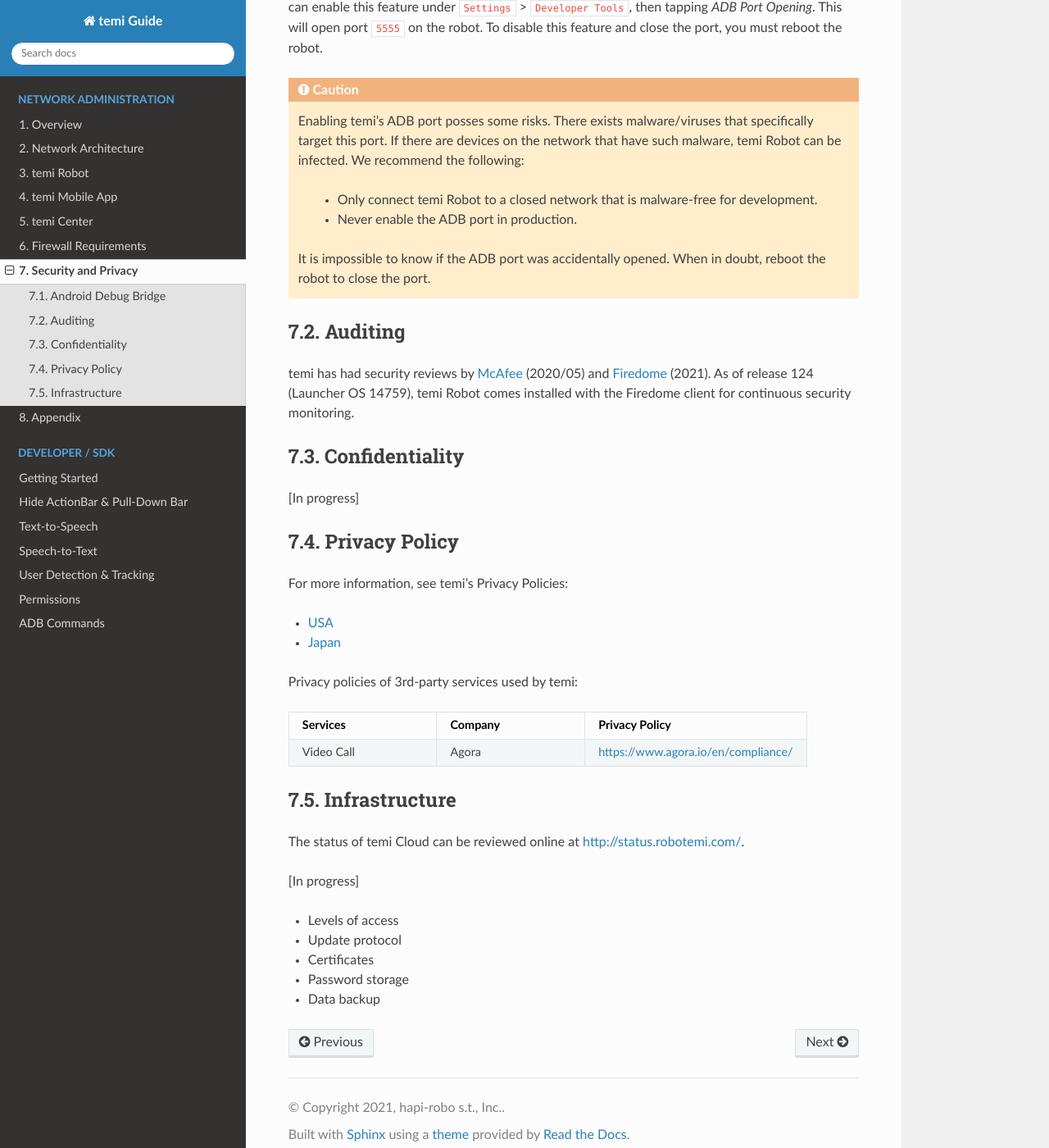
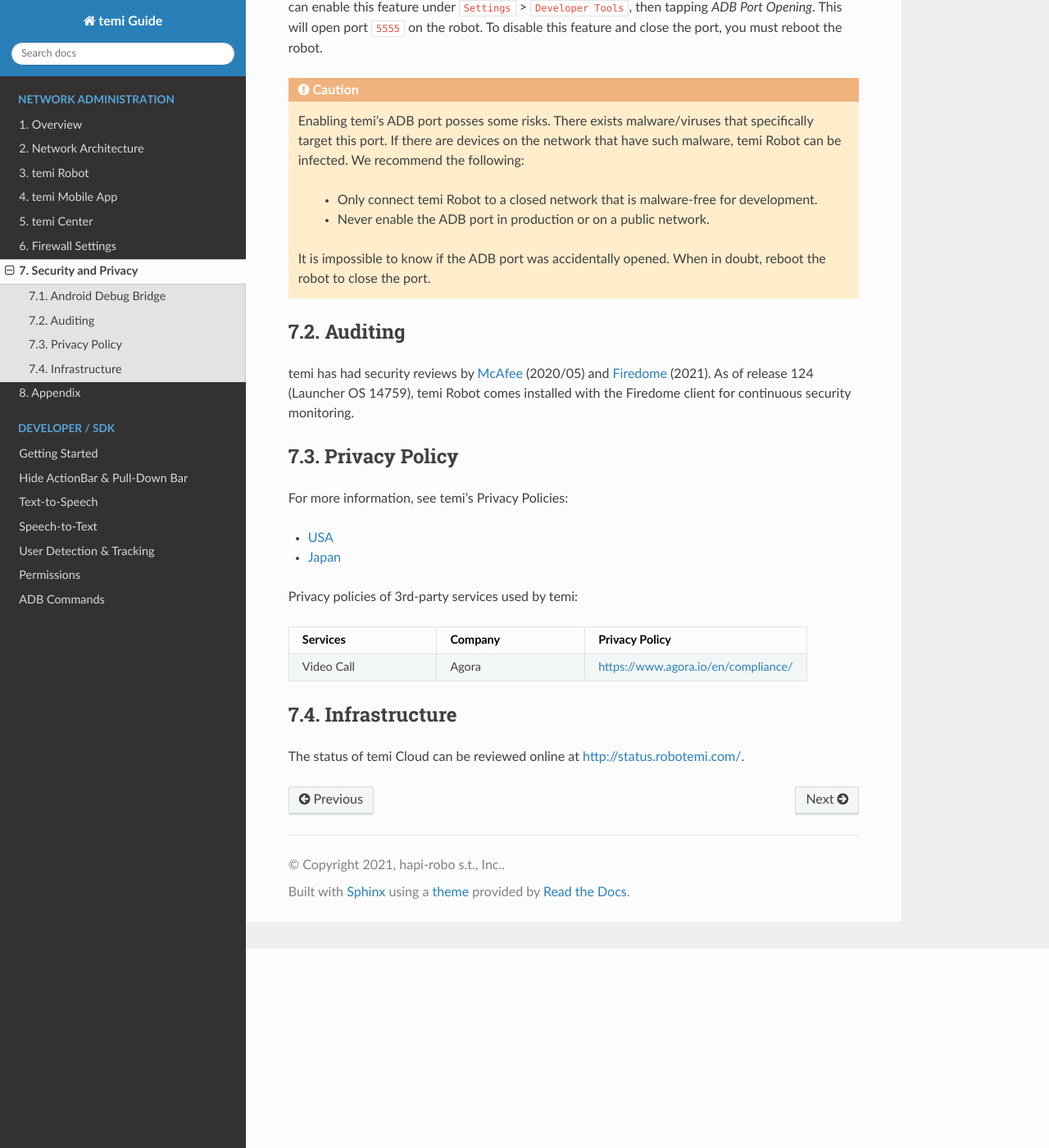
Before and after one commit to hapi-robo/temi-guide, a Sphinx documentation site: the page built from docs/source/network-admin/07_security-privacy.rst, in a window 1280 px wide and 1400 px high, scrolled down 243 px. Shown: the whole window at 82% size. Built offline with Sphinx 7.4.7 and the Read the Docs theme 2.0.0, drawn with Linux system fonts in a browser that asks for light colours.

Commit message:
Renames firewall label and removes incomplete subsections

```diff
--- a/docs/source/network-admin/03_temi-robot.rst
+++ b/docs/source/network-admin/03_temi-robot.rst
@@ -8,7 +8,7 @@
 - Broadband internet access.
 - Minimum internet bandwidth of 2 Mbps upload and 2 Mbps download speeds. See :ref:`box <temi-robot-how-to-measure-bandwidth>` below for measurement instructions.
 - A static IP address or a DHCP server to obtain IPv4 address(es) for temi's wireless interface.
-- A connection to temi Cloud. For more details, refer to :ref:`firewall-requirements`.
+- A connection to temi Cloud. For more details, refer to :ref:`firewall-settings`.
 
 .. admonition:: Recommendations
 
@@ -62,7 +62,7 @@
 
 Quality of Service (QoS) Recommendations
 ========================================
-[In progress]
+QoS should be set to prioritize any temi media traffic on the Wi-Fi network and on the uplink to the ISP. When using :ref:`firewall-settings`, give high priority to UDP traffic (media traffic) to and from the device.
 
 
 Over-the-Air Updates
--- a/docs/source/network-admin/04_temi-mobile-app.rst
+++ b/docs/source/network-admin/04_temi-mobile-app.rst
@@ -7,7 +7,7 @@
 
 - Broadband internet access, which can either come from a Wi-Fi LAN or 4G LTE connection.
 - Minimum internet bandwidth of 2 Mbps upload and 2 Mbps download speeds. See :ref:`box <temi-mobile-app-how-to-measure-bandwidth>` below for measurement instructions.
-- A connection to temi Cloud. For more details, refer to :ref:`firewall-requirements`.
+- A connection to temi Cloud. For more details, refer to :ref:`firewall-settings`.
 
 .. admonition:: Recommendations
 
@@ -22,7 +22,7 @@
 
 Quality of Service (QoS) Recommendations
 ========================================
-[In progress]
+QoS should be set to prioritize any temi media traffic on the Wi-Fi network and on the uplink to the ISP. When using :ref:`firewall-settings`, give high priority to UDP traffic (media traffic) to and from the device.
 
 
 Over-the-Air Updates
--- a/docs/source/network-admin/05_temi-center.rst
+++ b/docs/source/network-admin/05_temi-center.rst
@@ -7,7 +7,7 @@
 
 - Broadband internet access. Wired connection preferred, over a CAT-5 ethernet cable.
 - Minimum internet bandwidth of 2 Mbps upload and 2 Mbps download speeds. See :ref:`box <temi-center-how-to-measure-bandwidth>` below for measurement instructions.
-- A connection to temi Cloud. For more details, refer to :ref:`firewall-requirements`.
+- A connection to temi Cloud. For more details, refer to :ref:`firewall-settings`.
 
 .. admonition:: Recommendations
 
@@ -22,7 +22,7 @@
 
 Quality of Service (QoS) Recommendations
 ========================================
-[In progress]
+QoS should be set to prioritize any temi media traffic on the Wi-Fi network and on the uplink to the ISP. When using :ref:`firewall-settings`, give high priority to UDP traffic (media traffic) to and from the device.
 
 
 PC Hardware Requirements
--- a/docs/source/network-admin/06_firewall.rst
+++ b/docs/source/network-admin/06_firewall.rst
@@ -1,10 +1,10 @@
 .. https://hapirobo.sharepoint.com/:x:/r/sites/hapi-robo/_layouts/15/doc2.aspx?sourcedoc=%7B9F4CB8A6-E544-410E-B1EF-AB44A5743DFB%7D&file=temi_firewall_settings.xlsx&action=default&mobileredirect=true&cid=eab50f22-0111-4f91-aefb-967ccfbe6f33
 
-.. _firewall-requirements:
+.. _firewall-settings:
 
-*********************
-Firewall Requirements
-*********************
+*****************
+Firewall Settings
+*****************
 
 A list of the IP/FQDNs and port numbers that are used by temi Robots, temi Mobile App, and temi Center are provided in the following CSV file.
 
@@ -58,6 +58,7 @@
 iOS
 ^^^
 .. figure:: assets/images/firewall/ios-settings.png
+  :width: 320px
   :alt: Settings
 
   Tap on ``More`` to bring up the Settings page. Then turn ``ON`` `Firewall Mode`. `[Image taken from iOS mobile app 1.1.45]`
@@ -65,6 +66,7 @@
 Android
 ^^^^^^^
 .. figure:: assets/images/firewall/android-settings.jpg
+  :width: 320px
   :alt: Settings
 
   Tap on ``More`` to bring up the Settings page. Then turn ``ON`` `Firewall Mode`. `[Image taken from Android mobile app 1.3.8425]`
--- a/docs/source/network-admin/07_security-privacy.rst
+++ b/docs/source/network-admin/07_security-privacy.rst
@@ -11,7 +11,7 @@
   Enabling temi's ADB port posses some risks. There exists malware/viruses that specifically target this port. If there are devices on the network that have such malware, temi Robot can be infected. We recommend the following:
 
     - Only connect temi Robot to a closed network that is malware-free for development.
-    - Never enable the ADB port in production.
+    - Never enable the ADB port in production or on a public network.
 
   It is impossible to know if the ADB port was accidentally opened. When in doubt, reboot the robot to close the port.
 
@@ -21,9 +21,9 @@
 temi has had security reviews by `McAfee <https://www.mcafee.com/blogs/other-blogs/mcafee-labs/call-an-exorcist-my-robots-possessed/>`_ (2020/05) and `Firedome <https://firedome.io/>`_ (2021). As of release 124 (Launcher OS 14759), temi Robot comes installed with the Firedome client for continuous security monitoring.
 
 
-Confidentiality
-===============
-[In progress]
+.. Confidentiality
+.. ===============
+.. [In progress]
 
 
 Privacy Policy
@@ -54,10 +54,10 @@
 
 The status of temi Cloud can be reviewed online at http://status.robotemi.com/.
 
-[In progress]
+.. [In progress]
 
-- Levels of access
-- Update protocol
-- Certificates
-- Password storage
-- Data backup
+.. - Levels of access
+.. - Update protocol
+.. - Certificates
+.. - Password storage
+.. - Data backup
```
